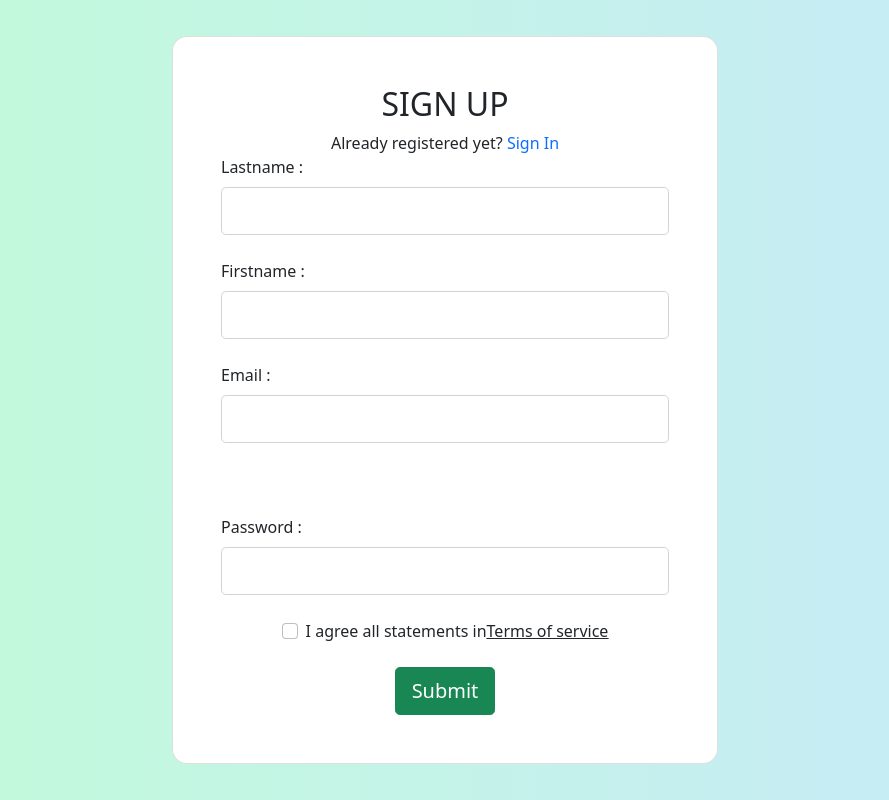
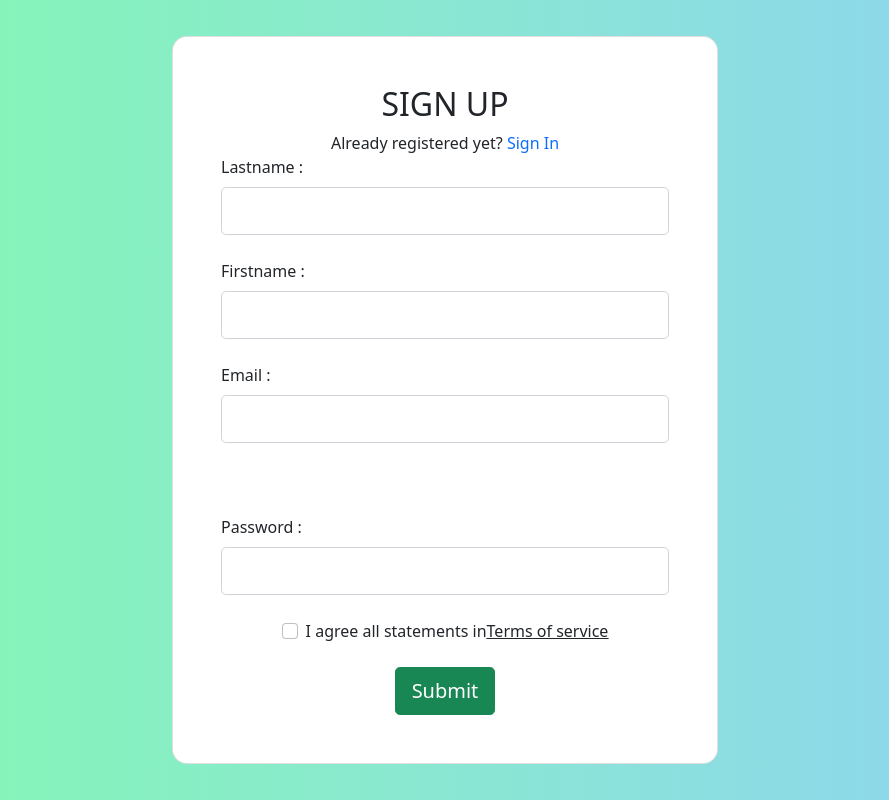
Before and after one commit to mbkdev60/projetStage, a React (Create React App) app: page /history in a window 1280 px wide. Both pictures are taken after a click on the element "Sign Up". Shown: the whole page, without its empty margins (195-1084 px from the left). Built offline with nearby package versions, Linux system fonts and the light colour scheme.

Commit message:
build: add "useref"

```diff
--- a/src/pages/Login/Register.tsx
+++ b/src/pages/Login/Register.tsx
@@ -2,10 +2,8 @@ import { useState } from "react";
 import { Button, Input, Label } from "reactstrap";
 
 type logintype = {
-
 	setlogin: Function;
 };
-
 function Register({ setlogin}: logintype) {
 	const [adduser, setAdduser] = useState({
 		nom: "",
@@ -34,7 +32,7 @@ function Register({ setlogin}: logintype) {
 
 	return (
 		<section className="vh-100 bg-image">
-			<div className="mask d-flex align-items-center h-100 gradient-custom-3">
+			<div className="mask d-flex align-items-center h-100 gradient-custom-4">
 				<div className="container h-100">
 					<div className="row d-flex justify-content-center align-items-center h-100">
 						<div className="col-12 col-md-9 col-lg-7 col-xl-6">
```
